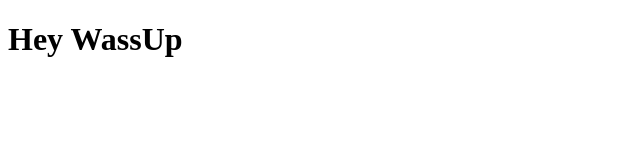
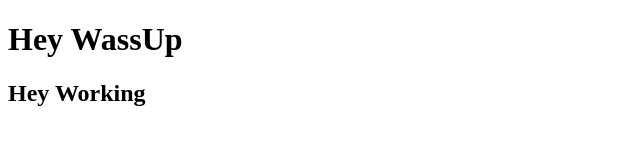
Before and after one commit to prince-uppal/princeUppal, a plain HTML site: page FirstProject/WebContent/index.html in a window 1280 px wide. Shown: the whole page, without its empty margins (0-640 px from the left). Drawn offline with Linux system fonts and the light colour scheme.

Commit message:
Add in Html page

```diff
--- a/FirstProject/WebContent/index.html
+++ b/FirstProject/WebContent/index.html
@@ -6,5 +6,6 @@
 </head>
 <body>
 <h1>Hey WassUp</h1>
+<h2>Hey Working</h2>
 </body>
 </html>
```
